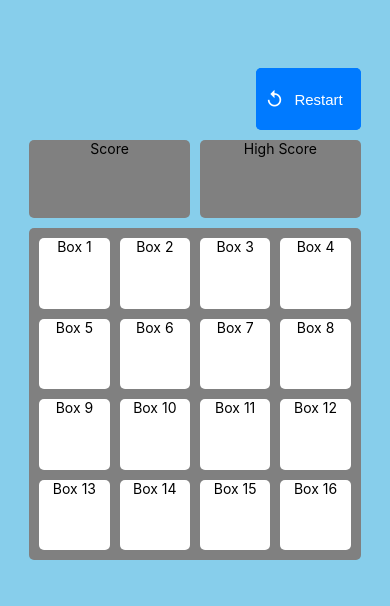
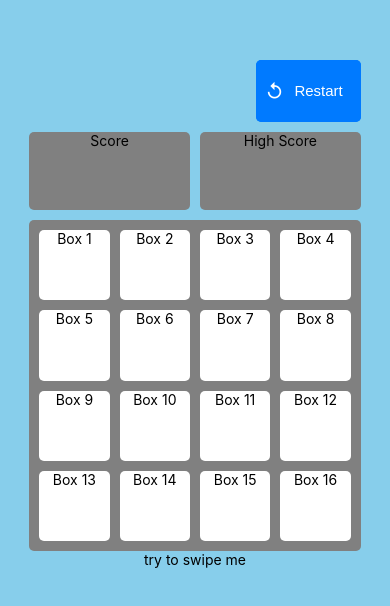
Before and after one commit to de7ign/2048, a React Native app: screen / in a window 390 px wide. Shown: the part 108-714 px from the top of the page. Built offline with nearby package versions, Linux system fonts and the light colour scheme.

Commit message:
add gesture functionality
add general gesture functionality with the inbuilt PanResponder

```diff
--- a/App.js
+++ b/App.js
@@ -7,16 +7,56 @@
  */
 
 import React, { Component } from "react";
-import { StyleSheet, Text, View, Dimensions } from "react-native";
+import { StyleSheet, Text, View, Dimensions, PanResponder } from "react-native";
 import Icon from "react-native-vector-icons/MaterialIcons";
+
+const { width } = Dimensions.get("window");
+
+const getDirectionAndColor = ({ dx, dy }) => {
+  const draggedDown = dy > 30;
+  const draggedUp = dy < -30;
+  const draggedLeft = dx < -30;
+  const draggedRight = dx > 30;
+  let dragDirection = "";
+
+  if (draggedDown || draggedUp) {
+    if (draggedDown) dragDirection += "dragged down ";
+    if (draggedUp) dragDirection += "dragged up ";
+  }
+
+  if (draggedLeft || draggedRight) {
+    if (draggedLeft) dragDirection += "dragged left ";
+    if (draggedRight) dragDirection += "dragged right ";
+  }
+
+  if (dragDirection) return dragDirection;
+};
 
 type Props = {};
 export default class App extends Component<Props> {
   handleRestartButtonPress() {
     alert("restart button clicked");
   }
+
+  state = {
+    touchFeed: "try to swipe me"
+  };
+
+  componentWillMount() {
+    this._panResponder = PanResponder.create({
+      onMoveShouldSetPanResponder: (evt, gestureState) => true,
+      onPanResponderMove: (evt, gestureState) => {
+        const drag = getDirectionAndColor(gestureState);
+        this.setState({
+          touchFeed: drag
+        });
+      },
+      onPanResponderTerminationRequest: (evt, gestureState) => true
+    });
+  }
   render() {
-    const { width } = Dimensions.get("window");
+    const { touchFeed } = this.state;
+
     const v1 = (
       <View
         style={{
@@ -25,11 +65,9 @@
         }}
       />
     );
-    const row = [0, 1, 2, 3]; //, 5, 6, 7, 8, 9, 10, 11, 12, 13, 14, 15, 16];
-    const id = [1, 2, 3, 4, 5, 6, 7, 8, 9, 10, 11, 12, 13, 14, 15, 16];
-    const newLocal = 4;
+    const row = [0, 1, 2, 3];
     return (
-      <View style={styles.container}>
+      <View style={styles.container} {...this._panResponder.panHandlers}>
         <View
           style={{
             width: width * 0.85,
@@ -109,6 +147,7 @@
             );
           })}
         </View>
+        <Text>{touchFeed}</Text>
       </View>
     );
   }
```
